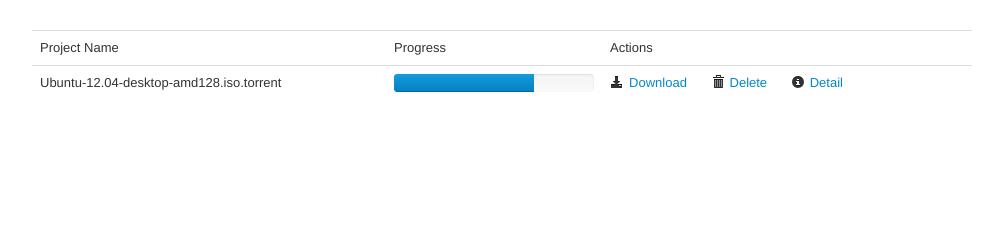
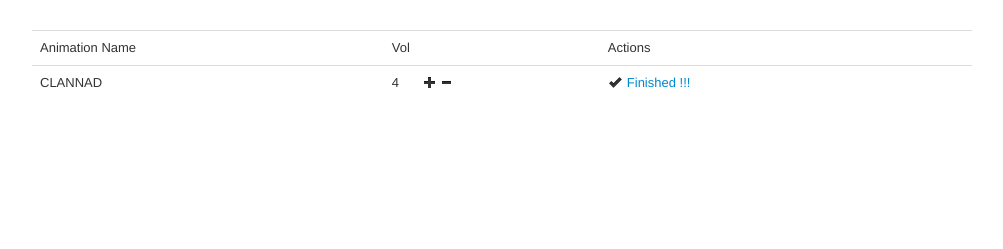
Before and after one commit to johnroyer/aniTrace, a CodeIgniter app: template application/views/user/list.php in a window 1280 px wide. Shown: the part 91-340 px from the top of the page, without its empty margins (138-1141 px from the left). Run offline with CodeIgniter, Linux system fonts and the light colour scheme; the template is opened without the code that fills it, so the values that code supplies are empty.

Commit message:
Change view

```diff
--- a/application/views/user/list.php
+++ b/application/views/user/list.php
@@ -11,18 +11,20 @@
    <table class="table">
       <tbody>
          <tr>
-            <td>Project Name</td>
-            <td>Progress</td>
+            <td>Animation Name</td>
+            <td>Vol</td>
             <td>Actions</td>
          <tr>
 
       <tr>
-         <td>Ubuntu-12.04-desktop-amd128.iso.torrent</td>
-         <td style="width: 200px;"> <div class="progress"> <div class="bar" style="width: 70%;"></div></div></td>
+         <td>CLANNAD</td>
+         <td style="width: 200px;">
+            <span style="margin-right: 20px;">4</span>
+            <a href="#"><i class="icon-plus"></i></a>
+            <a href="#"><i class="icon-minus"></i></a>
+         </td>
          <td style="">
-            <a class="action-link" href="#"><i class="action-icon icon-download-alt"></i>Download</a>
-            <a class="action-link" href="#"><i class="action-icon icon-trash"></i>Delete</a>
-            <a class="action-link" href="#"><i class="action-icon icon-info-sign"></i>Detail</a>
+            <a class="action-link" href="#"><i class="action-icon icon-ok"></i>Finished !!!</a>
          </td>
       </tr>
       </tbody>
```
